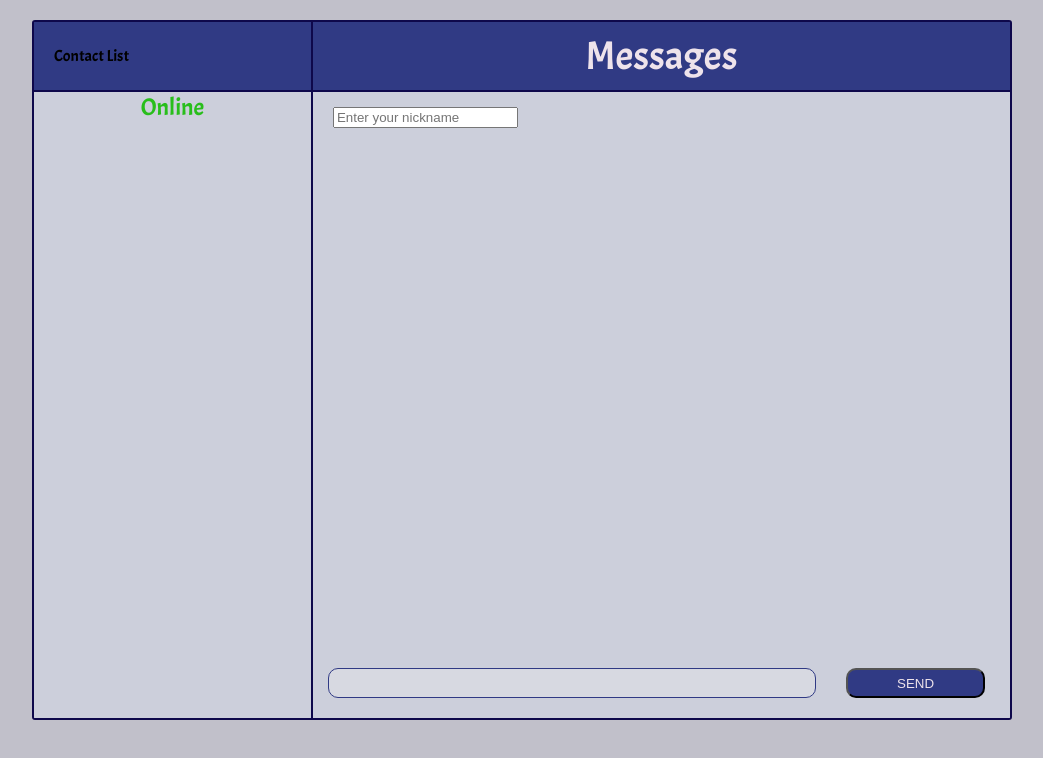
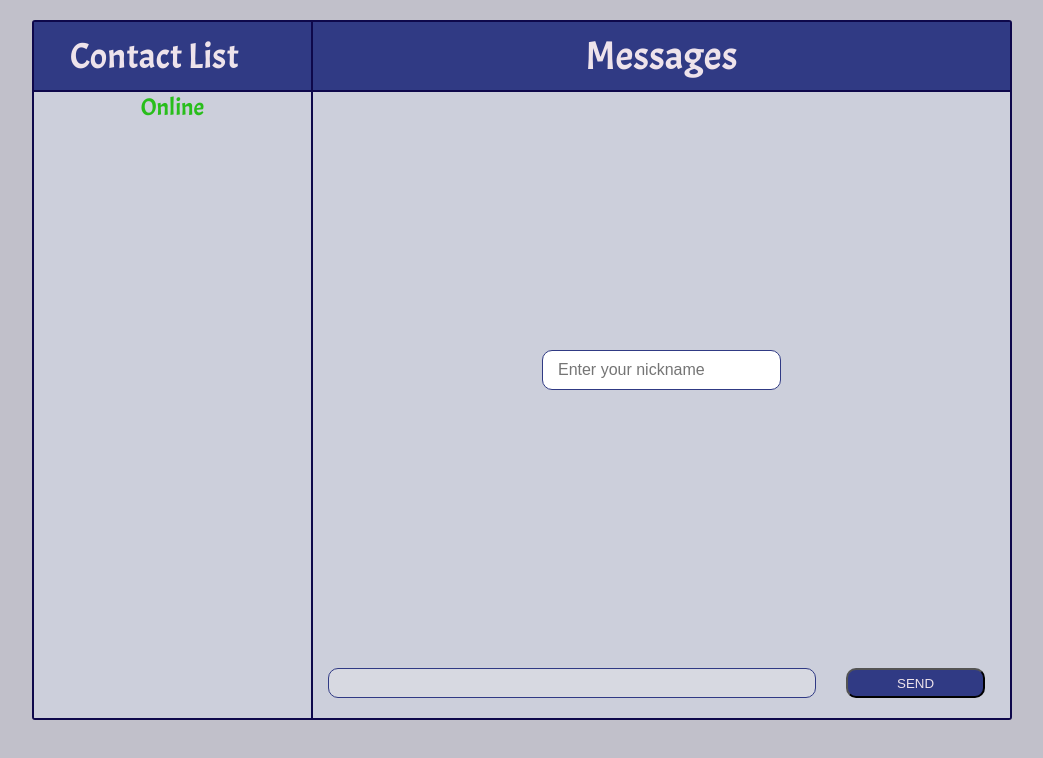
Before and after one commit to WallGuard/theme13__task2_chat, a website built with webpack: page src/index.html in a window 1280 px wide. Shown: the whole page, without its empty margins (118-1161 px from the left). Built offline with nearby package versions, Linux system fonts and the light colour scheme; what pubnub would draw is missing.

Commit message:
contact list fix

```diff
--- a/src/assets/scss/main.scss
+++ b/src/assets/scss/main.scss
@@ -47,13 +47,15 @@ div {
       text-align: center;
       vertical-align: middle;
 
-      input {
+      .contact-list {
         padding: 10px 15px;
         font-size: 16px;
         border-radius: 10px;
         border: 1px solid $main-blue;
         outline: none;
-      }
+        font-size: 36px;
+        color: #eee3eb;
+    }
     }
 
     .user-name {
@@ -113,12 +115,26 @@ div {
   }
 
   .message-place {
+    display: flex;
     width: 100%;
     height: 80%;
     background-color: $grey-main;
     padding: 15px 20px;
     overflow: auto;
+
+    .user-name-input {
+      margin: 0 auto;
+      align-self: center;
+
+      input {
+        padding: 10px 15px;
+        font-size: 16px;
+        border-radius: 10px;
+        border: 1px solid $main-blue;
+        outline: none;
+      }
   }
+}
 
   .input-place {
     width: 100%;
--- a/src/index.html
+++ b/src/index.html
@@ -10,7 +10,7 @@
   <div class="people-list">
     <div class="people-list__header">
       <div class="user-name-input">
-        <span class="name-input">Contact List</span>
+        <span class="contact-list">Contact List</span>
 
       </div>
       <div id="user-name" class="user-name invisible">
--- a/src/main.js
+++ b/src/main.js
@@ -40,8 +40,7 @@ function addUserName(name) {
   userName = name;
   userNameInput.val('');
   userNameInput.addClass('invisible');
-  $('#user-name span').text(userName);
-  $('#user-name').removeClass('invisible');
+  addUser(name + ' (you)');
   messageInput.prop('disabled', false);
   messageInput.focus();
   connect();
```
